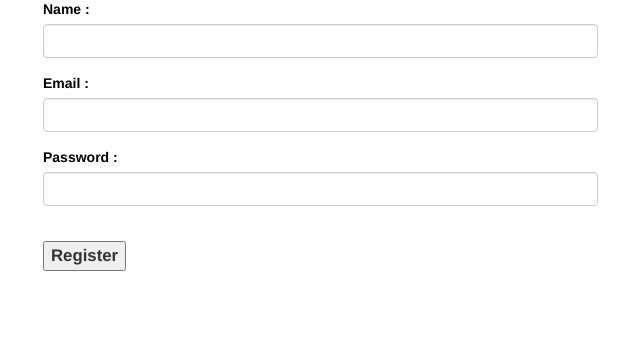
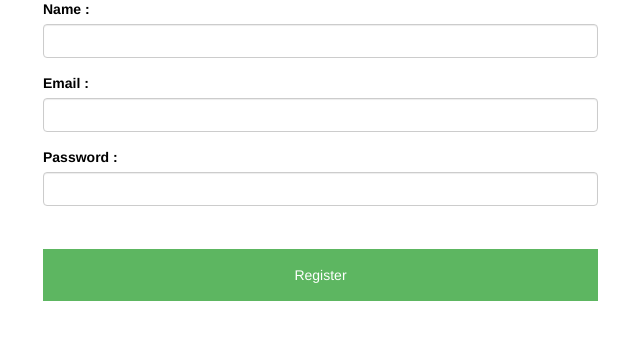
Before and after one commit to Manasa81/WebDevelopement, a Flask app: page / in a window 1280 px wide. Shown: the part 121-462 px from the top of the page, without its empty margins (27-667 px from the left). Run offline with Flask 2, Linux system fonts and the light colour scheme; some libraries are stand-ins or nearby versions.

Commit message:
button changed

```diff
--- a/Project1/templates/index.html
+++ b/Project1/templates/index.html
@@ -40,24 +40,20 @@
         color: black;
     }
     .registerbtn {
-        font-size: larger;
-        font-weight: bolder;
-        opacity: 10;
+        background-color: #4CAF50;
+        color: white;
+        padding: 16px 20px;
+        margin: 8px 0;
+        border: none;
+        cursor: pointer;
+        width: 100%;
+        opacity: 0.9;
         }
 
 </style>
 </head>
 <body>
     <h1>Registration Form</h1>
-    {% if "account created successfully" in name %}
-        <div class="success">{{name}}</div>
-    {% endif %}
-    {% if name=="The length of password should be greater than 8" %}
-        <div class="error">{{name}}</div>
-    {% endif %}
-    {% if name=="The name has numbers in it!!" %}
-    <div class="error">{{name}}</div>
-    {% endif %}
 
 
 
--- a/Project1/templates/register.html
+++ b/Project1/templates/register.html
@@ -5,5 +5,6 @@
 {% block body %}
 
 Hello, {{ name }}
+You're successfully registered
 
 {% endblock %}
```
Also changed, not shown: Project1/application.py (+7 -0 lines), Project1/templates/login.html (added).
